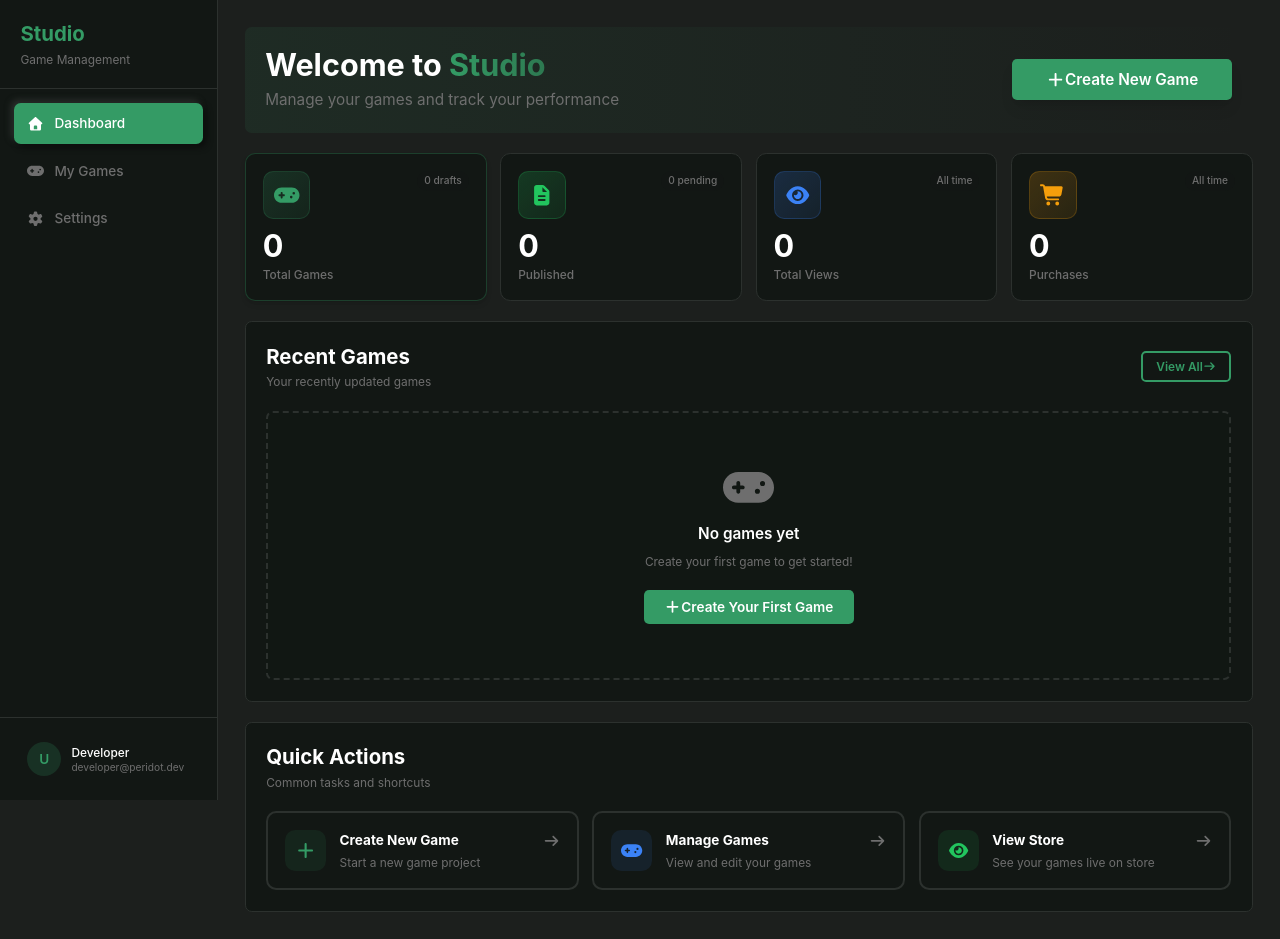
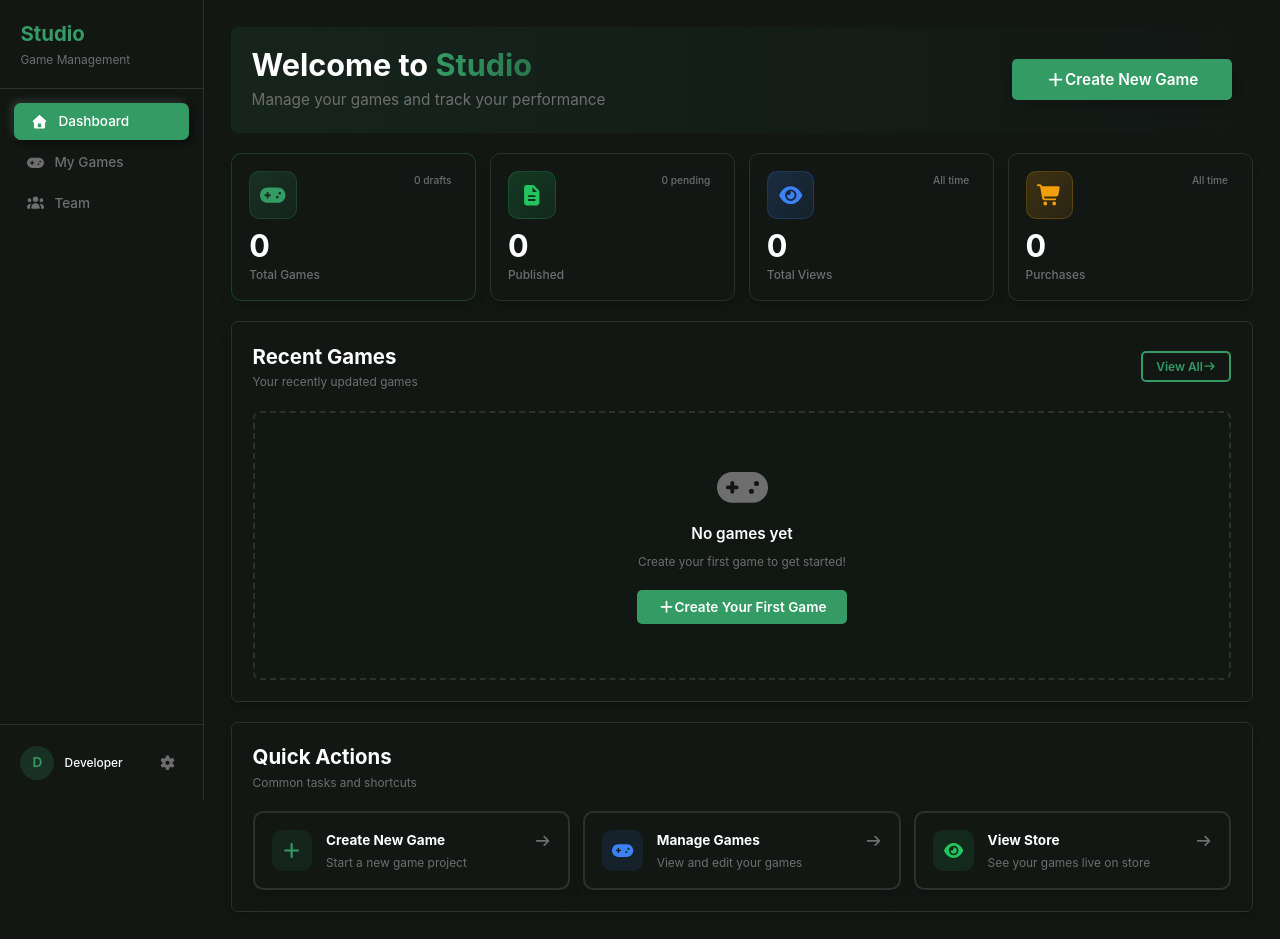
Before and after one commit to peridotvault/app-peridotvault-web, a Next.js app: page /studio in a window 1280 px wide. Built offline with nearby package versions, Linux system fonts and the light colour scheme.

Commit message:
chore(studio): update main background colors (darkest)

```diff
--- a/src/app/studio/_components/StudioSidebar.tsx
+++ b/src/app/studio/_components/StudioSidebar.tsx
@@ -3,7 +3,7 @@
 import Link from "next/link";
 import { usePathname } from "next/navigation";
 import { FontAwesomeIcon } from "@fortawesome/react-fontawesome";
-import { faHome, faGamepad, faCog } from "@fortawesome/free-solid-svg-icons";
+import { faHome, faGamepad, faUsers, faGear } from "@fortawesome/free-solid-svg-icons";
 
 export function StudioSidebar({ children }: { children: React.ReactNode }) {
   const pathname = usePathname();
@@ -11,22 +11,22 @@ export function StudioSidebar({ children }: { children: React.ReactNode }) {
   const navItems = [
     { href: "/studio", label: "Dashboard", icon: faHome },
     { href: "/studio/games", label: "My Games", icon: faGamepad },
-    { href: "/studio/settings", label: "Settings", icon: faCog },
+    { href: "/studio/settings", label: "Team", icon: faUsers },
   ];
 
   return (
-    <div className="flex min-h-screen bg-background">
-      {/* Sidebar */}
-      <aside className="w-64 bg-card border-r border-border flex flex-col fixed h-full">
-        {/* Logo */}
+    <div className="flex min-h-screen bg-card">
+      {/* Sidebar - Fixed Width */}
+      <aside className="w-60 bg-card border-r border-border flex flex-col fixed h-full">
+        {/* Header - Simple & Clean */}
         <div className="p-6 border-b border-border">
           <h1 className="text-2xl font-bold text-accent">Studio</h1>
           <p className="text-sm text-muted-foreground mt-1">Game Management</p>
         </div>
 
-        {/* Navigation */}
+        {/* Navigation - Minimalis */}
         <nav className="flex-1 p-4">
-          <ul className="space-y-2">
+          <ul className="space-y-1">
             {navItems.map((item) => {
               const isActive = pathname === item.href || (item.href !== "/studio" && pathname.startsWith(item.href));
 
@@ -35,11 +35,11 @@ export function StudioSidebar({ children }: { children: React.ReactNode }) {
                   <Link
                     href={item.href}
                     className={`
-                      flex items-center gap-3 px-4 py-3 rounded-lg
-                      transition-all duration-200
+                      flex items-center gap-3 px-4 py-2.5 rounded-lg
+                      transition-colors duration-200
                       ${
                         isActive
-                          ? "bg-accent text-white shadow-flat-sm"
+                          ? "bg-accent text-white shadow-flat-sm border-l-4 border-accent"
                           : "text-muted-foreground hover:bg-muted hover:text-foreground"
                       }
                     `}
@@ -53,23 +53,32 @@ export function StudioSidebar({ children }: { children: React.ReactNode }) {
           </ul>
         </nav>
 
-        {/* User Info (placeholder) */}
+        {/* Profile Section - Avatar + Name + Settings Icon Only */}
         <div className="p-4 border-t border-border">
-          <div className="flex items-center gap-3 px-4 py-3">
-            <div className="w-10 h-10 rounded-full bg-accent/20 flex items-center justify-center">
-              <span className="text-accent font-semibold">U</span>
+          <div className="relative flex items-center gap-3 px-2 py-2">
+            {/* Avatar - Simple Circle */}
+            <div className="w-10 h-10 rounded-full bg-accent/20 flex items-center justify-center flex-shrink-0">
+              <span className="text-accent font-semibold">D</span>
             </div>
-            <div className="flex-1">
-              <p className="text-sm font-medium text-foreground">Developer</p>
-              <p className="text-xs text-muted-foreground">developer@peridot.dev</p>
+
+            {/* User Name */}
+            <div className="flex-1 min-w-0">
+              <p className="text-sm font-medium text-foreground truncate">Developer</p>
             </div>
+
+            {/* Settings Icon */}
+            <button
+              className="p-2 rounded-lg text-muted-foreground hover:text-accent hover:bg-accent/10 transition-colors duration-200"
+              title="Settings"
+            >
+              <FontAwesomeIcon icon={faGear} className="w-4 h-4" />
+            </button>
           </div>
         </div>
       </aside>
 
-      {/* Main Content */}
-      <main className="flex-1 ml-64">
-        {/* Page Content */}
+      {/* Main Content - Fixed Margin */}
+      <main className="flex-1 ml-60">
         <div className="p-8">{children}</div>
       </main>
     </div>
--- a/src/app/studio/games/page.tsx
+++ b/src/app/studio/games/page.tsx
@@ -154,7 +154,7 @@ function FilterButton({
 
 function GameCard({ game }: { game: any }) {
   return (
-    <div className="bg-card rounded-xl border border-border overflow-hidden hover:shadow-lg transition-all duration-300 group">
+    <div className="bg-card rounded-xl border border-border overflow-hidden shadow-lg hover:shadow-xl transition-all duration-300 group">
       {/* Cover Image */}
       <Link href={`/studio/games/${game.id}`}>
         <div className="aspect-video bg-muted relative overflow-hidden">
--- a/src/app/studio/page.tsx
+++ b/src/app/studio/page.tsx
@@ -109,7 +109,7 @@ export default function StudioDashboardPage() {
       </div>
 
       {/* Recent Games - Card Grid */}
-      <div className="bg-card rounded-lg border border-border p-6">
+      <div className="bg-card rounded-lg border border-border p-6 shadow-lg">
         <div className="flex items-center justify-between mb-6">
           <div>
             <h2 className="text-2xl font-bold text-foreground">Recent Games</h2>
@@ -149,7 +149,7 @@ export default function StudioDashboardPage() {
       </div>
 
       {/* Quick Actions - Enhanced */}
-      <div className="bg-card rounded-lg border border-border p-6">
+      <div className="bg-card rounded-lg border border-border p-6 shadow-lg">
         <div className="mb-6">
           <h2 className="text-2xl font-bold text-foreground">Quick Actions</h2>
           <p className="text-sm text-muted-foreground mt-1">
@@ -208,7 +208,7 @@ function StatCard({
 
   return (
     <div
-      className={`relative bg-card rounded-xl border p-5 hover:shadow-lg transition-all duration-300 ${highlight ? "border-accent/30 shadow-md" : "border-border"
+      className={`relative bg-card rounded-xl border p-5 shadow-lg hover:shadow-xl transition-all duration-300 ${highlight ? "border-accent/30 shadow-lg" : "border-border shadow-lg"
         }`}
     >
       <div className="flex items-start justify-between mb-3">
@@ -233,7 +233,7 @@ function GameCard({ game }: { game: any }) {
   return (
     <Link
       href={`/studio/games/${game.id}`}
-      className="group block bg-muted/20 hover:bg-muted/40 rounded-xl border border-border hover:border-accent/30 transition-all duration-300 overflow-hidden"
+      className="group block bg-muted/20 hover:bg-muted/40 rounded-xl border border-border hover:border-accent/30 shadow-lg hover:shadow-xl transition-all duration-300 overflow-hidden"
     >
       {/* Cover Image */}
       <div className="aspect-[3/4] bg-muted relative overflow-hidden">
@@ -318,7 +318,7 @@ function QuickActionCard({
   return (
     <Link
       href={href}
-      className={`group relative p-5 rounded-xl border-2 border-border transition-all duration-300 hover:shadow-lg ${colorClasses[color as keyof typeof colorClasses]}`}
+      className={`group relative p-5 rounded-xl border-2 border-border shadow-lg hover:shadow-xl transition-all duration-300 ${colorClasses[color as keyof typeof colorClasses]}`}
     >
       <div className="flex items-start gap-4">
         <div
```
